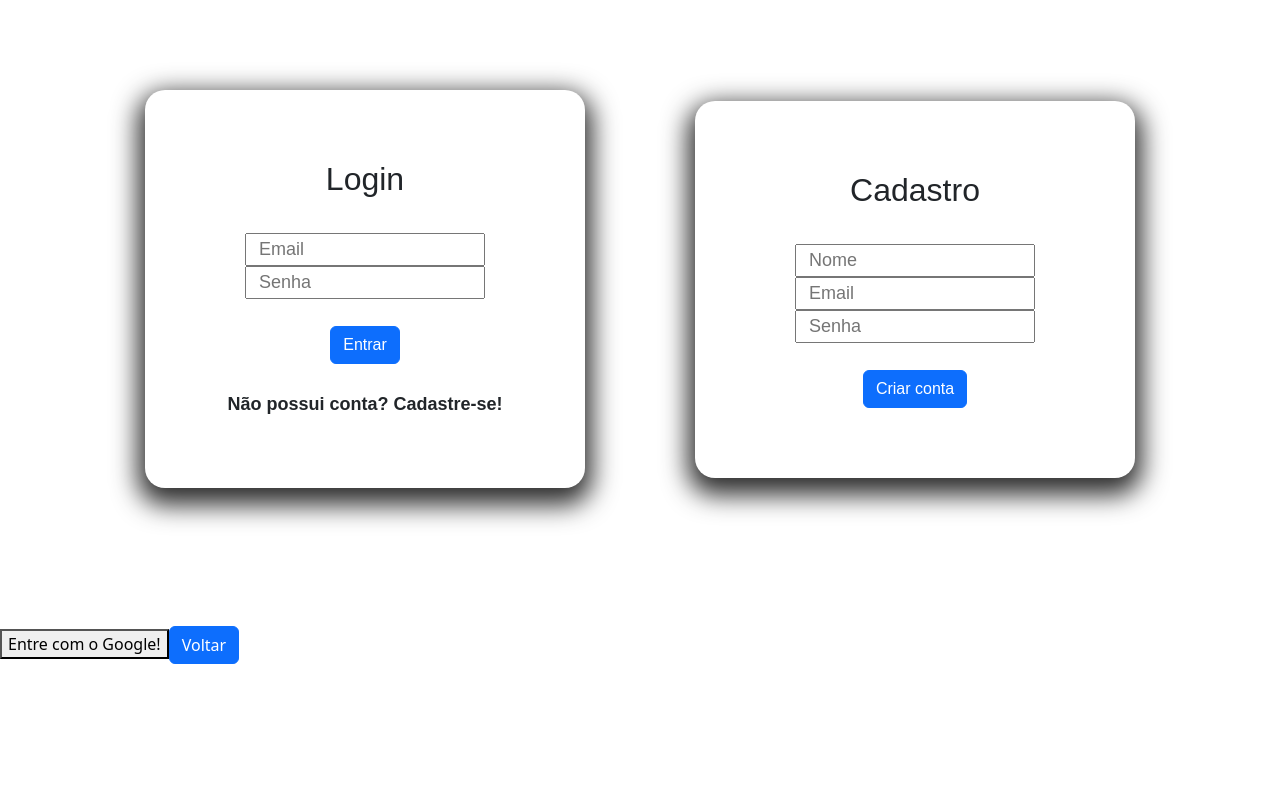
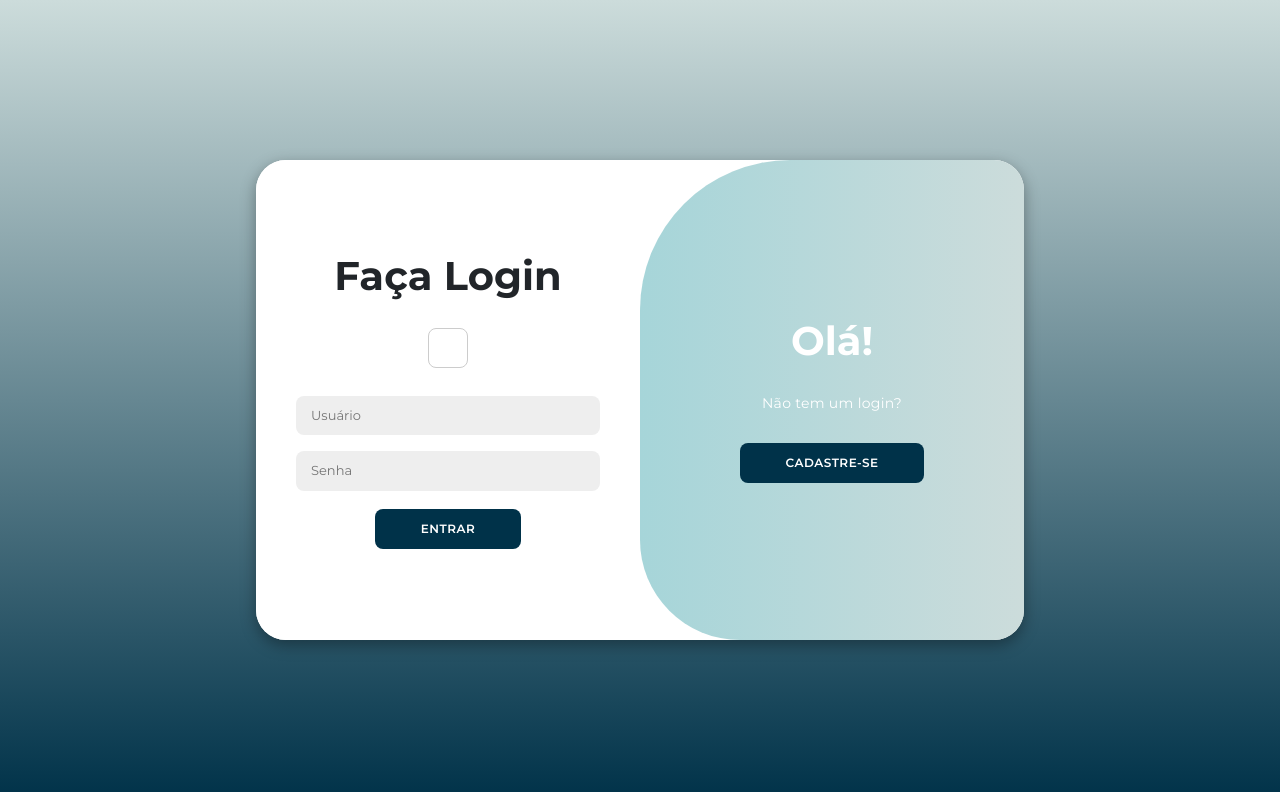
Before and after one commit to leiticiasf/EcoPraia, a React (Vite) app: page /entrar in a window 1280 px wide. Shown: the top 792 px of the page. Built offline with nearby package versions, Linux system fonts and the light colour scheme.

Commit message:
CSS login e cadastro

```diff
--- a/package.json
+++ b/package.json
@@ -10,6 +10,9 @@
     "preview": "vite preview"
   },
   "dependencies": {
+    "@fortawesome/fontawesome-svg-core": "^6.5.2",
+    "@fortawesome/free-solid-svg-icons": "^6.5.2",
+    "@fortawesome/react-fontawesome": "^0.2.0",
     "bootstrap": "^5.3.3",
     "firebase": "^10.11.1",
     "firebaseui": "^6.1.0",
--- a/src/componentes/Entrar.jsx
+++ b/src/componentes/Entrar.jsx
@@ -1,53 +1,87 @@
 import React, { useState, useEffect } from 'react';
 import { Button } from 'react-bootstrap';
 import { useNavigate } from 'react-router-dom';
-import {auth, provider} from "../firebase/config";
-import {signInWithPopup} from "firebase/auth";
-import "../App.css";
+import { auth, provider } from "../firebase/config";
+import { signInWithPopup } from "firebase/auth";
+
+import { faCoffee } from '@fortawesome/free-solid-svg-icons';
+
+import { FontAwesomeIcon } from '@fortawesome/react-fontawesome';
+
+import './login.css';
 
 function Entrar() {
-  const irPara= useNavigate();
-  const handleClick = () => {
-        irPara("/");
-  };
-  const [value, setValue] = useState('')
-  const handleGoogle = () =>{
-    signInWithPopup(auth, provider).then((data) =>{
-      setValue(data.user.email)
-      localStorage.setItem("email", data.user.email)
-  })
-  }
-
-  useEffect(() =>{
-    setValue(localStorage.getItem('email'))
-  })
-
-  return (
-    <>
-                <div className="containerEntrar">
-            <div className="login">
-                <h2>Login</h2><br/>
-                <input type="text" placeholder="  Email" /><br/>
-                <input type="password" placeholder="  Senha" /><br/><br/>
-                <Button type="button" variant="primary"> Entrar </Button><br/><br/>
-                <a>Não possui conta? Cadastre-se!</a>
 
 
+    const [isSignUp, setIsSignUp] = useState(false);
+
+    const handleToggle = () => {
+        setIsSignUp(!isSignUp);
+        const container = document.getElementById('container');
+        container.classList.toggle("active");
+    };
+
+    const handleRegisterClick = () => {
+        setIsSignUp(true);
+        const container = document.getElementById('container');
+        container.classList.add("active");
+    };
+
+    const handleLoginClick = () => {
+        setIsSignUp(false);
+        const container = document.getElementById('container');
+        container.classList.remove("active");
+    };
+
+    return (
+        <div className="container" id="container">
+            <div className={`form-container ${isSignUp ? 'sign-up' : 'sign-in'}`}>
+                {/* Conteúdo do formulário */}
+                {isSignUp ? (
+                    <form>
+                        {/* Formulário de cadastro */}
+                        <h1>Cadastre-se</h1>
+
+                        <div className="social-icons">
+                            <a href="#" className="icon"><i className="fa-brands fa-google-plus-g"></i></a>
+                        </div>
+                        <input type="text" placeholder="Digite seu nome de usuário" />
+                        <input type="email" placeholder="Digite seu E-mail" />
+                        <input type="password" placeholder="Digite sua senha" />
+                        <button>Faça cadastro</button>
+                    </form>
+                ) : (
+                    <form>
+
+
+                        {/* Formulário de login */}
+                        <h1>Faça Login</h1>
+
+                        <div className="social-icons">
+                            <a href="#" className="icon"><i className="fa-brands fa-google-plus-g"></i></a>
+                        </div>
+                        <input type="email" placeholder="Usuário" />
+                        <input type="password" placeholder="Senha" />
+                        <button>Entrar</button>
+                    </form>
+                )}
             </div>
-            <div className="cadastro">
-                <h2>Cadastro</h2><br/>
-                <input type="text" placeholder="  Nome" /><br/>
-                <input type="text" placeholder="  Email" /><br/>
-                <input type="password" placeholder="  Senha" /><br/><br/>
-                <Button type="button" variant="primary" > Criar conta</Button>
+            <div className="toggle-container">
+                <div className="toggle">
+                    <div className="toggle-panel toggle-left">
+                        <h1>Bem-vindo!</h1>
+                        <p>Já tem um cadastro?</p>
+                        <button className={isSignUp ? '' : 'hidden'} onClick={handleLoginClick}>Faça Login</button>
+                    </div>
+                    <div className="toggle-panel toggle-right">
+                        <h1>Olá!</h1>
+                        <p>Não tem um login?</p>
+                        <button className={!isSignUp ? '' : 'hidden'} onClick={handleRegisterClick}>Cadastre-se</button>
+                    </div>
+                </div>
             </div>
-            </div>
-                    <br/><br/>
-            <button onClick={handleGoogle}>Entre com o Google!</button>
+        </div>
+    );
+}
 
-            <Button type="button" variant="primary" onClick={handleClick}> Voltar </Button>
-
-            </>
-  );
-}
 export default Entrar;
--- a/src/componentes/home.jsx
+++ b/src/componentes/home.jsx
@@ -5,6 +5,7 @@ import "../App.css";
 import { useNavigate } from "react-router-dom";
 import banner from "../assets/dancarcomvoce.jpg";
 import projeto from "../assets/images.jpg";
+
 
 
 
--- /dev/null
+++ b/src/componentes/login.css
@@ -0,0 +1,215 @@
+@import url('https://fonts.googleapis.com/css2?family=Montserrat:wght@300;400;500;600;700&display=swap');
+
+*{
+    margin: 0;
+    padding: 0;
+    box-sizing: border-box;
+    font-family: 'Montserrat', sans-serif;
+}
+
+h1{
+    font-weight: bold;
+}
+
+
+body{
+    background-color: #c9d6ff;
+    background: linear-gradient(to top, #003249, #CCDCDB);
+    display: flex;
+    align-items: center;
+    justify-content: center;
+    flex-direction: column;
+    height: 100vh;
+}
+
+.container{
+    background-color: #fff;
+    border-radius: 30px;
+    box-shadow: 0 5px 15px rgba(0, 0, 0, 0.35);
+    position: relative;
+    overflow: hidden;
+    width: 768px;
+    max-width: 100%;
+    min-height: 480px;
+}
+
+.container p{
+    font-size: 14px;
+    line-height: 20px;
+    letter-spacing: 0.3px;
+    margin: 20px 0;
+}
+
+.container span{
+    font-size: 12px;
+}
+
+.container a{
+    color: #333;
+    font-size: 13px;
+    text-decoration: none;
+    margin: 15px 0 10px;
+}
+
+.container button{
+    background-color: #003249;
+    color: #fff;
+    font-size: 12px;
+    padding: 10px 45px;
+    border: 1px solid transparent;
+    border-radius: 8px;
+    font-weight: 600;
+    letter-spacing: 0.5px;
+    text-transform: uppercase;
+    margin-top: 10px;
+    cursor: pointer;
+}
+
+.container button.hidden{
+    background-color: transparent;
+    border-color: #fff;
+}
+
+.container form{
+    background-color: #fff;
+    display: flex;
+    align-items: center;
+    justify-content: center;
+    flex-direction: column;
+    padding: 0 40px;
+    height: 100%;
+}
+
+.container input{
+    background-color: #eee;
+    border: none;
+    margin: 8px 0;
+    padding: 10px 15px;
+    font-size: 13px;
+    border-radius: 8px;
+    width: 100%;
+    outline: none;
+}
+
+.form-container{
+    position: absolute;
+    top: 0;
+    height: 100%;
+    transition: all 0.6s ease-in-out;
+}
+
+.sign-in{
+    left: 0;
+    width: 50%;
+    z-index: 2;
+}
+
+.container.active .sign-in{
+    transform: translateX(100%);
+}
+
+.sign-up{
+    left: 0;
+    width: 50%;
+    opacity: 0;
+    z-index: 1;
+}
+
+.container.active .sign-up{
+    transform: translateX(100%);
+    opacity: 1;
+    z-index: 5;
+    animation: move 0.6s;
+}
+
+@keyframes move{
+    0%, 49.99%{
+        opacity: 0;
+        z-index: 1;
+    }
+    50%, 100%{
+        opacity: 1;
+        z-index: 5;
+    }
+}
+
+.social-icons{
+    margin: 20px 0;
+}
+
+.social-icons a{
+    border: 1px solid #ccc;
+    border-radius: 20%;
+    display: inline-flex;
+    justify-content: center;
+    align-items: center;
+    margin: 0 3px;
+    width: 40px;
+    height: 40px;
+}
+
+.toggle-container{
+    position: absolute;
+    top: 0;
+    left: 50%;
+    width: 50%;
+    height: 100%;
+    overflow: hidden;
+    transition: all 0.6s ease-in-out;
+    border-radius: 150px 0 0 100px;
+    z-index: 1000;
+}
+
+.container.active .toggle-container{
+    transform: translateX(-100%);
+    border-radius: 0 150px 100px 0;
+}
+
+.toggle{
+    background-color: #512da8;
+    height: 100%;
+    background: linear-gradient(to right, #80CED7, #CCDCDB);
+    color: #fff;
+    position: relative;
+    left: -100%;
+    height: 100%;
+    width: 200%;
+    transform: translateX(0);
+    transition: all 0.6s ease-in-out;
+}
+
+.container.active .toggle{
+    transform: translateX(50%);
+}
+
+.toggle-panel{
+    position: absolute;
+    width: 50%;
+    height: 100%;
+    display: flex;
+    align-items: center;
+    justify-content: center;
+    flex-direction: column;
+    padding: 0 30px;
+    text-align: center;
+    top: 0;
+    transform: translateX(0);
+    transition: all 0.6s ease-in-out;
+}
+
+.toggle-left{
+    transform: translateX(-200%);
+}
+
+.container.active .toggle-left{
+    transform: translateX(0);
+}
+
+.toggle-right{
+    right: 0;
+    transform: translateX(0);
+}
+
+.container.active .toggle-right{
+    transform: translateX(200%);
+}
```
Also changed, not shown: 1 other file (tests, documents, lock files or other folders).
